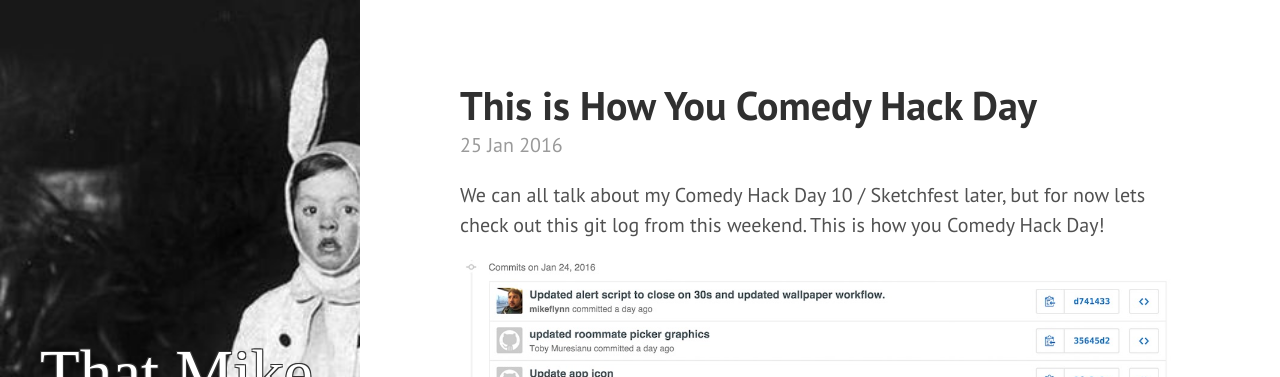
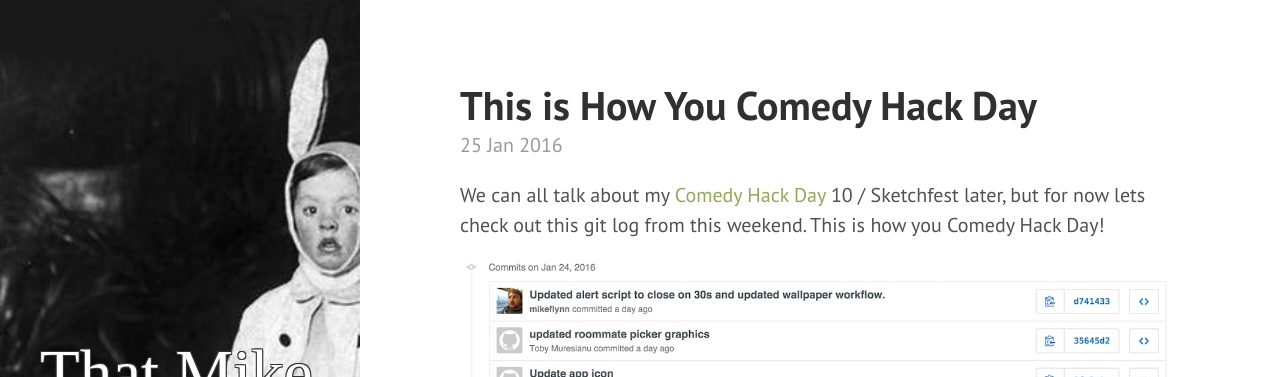
Before and after one commit to mikeflynn/thatmikeflynn.com-archive, a Jekyll site: the page built from _posts/2016-01-25-chd-10-git-log.md, in a window 1280 px wide and 900 px high. Shown: the top 377 px of the window. Built offline with Jekyll 4.4.1, drawn with Linux system fonts in a browser that asks for light colours; nearby versions of some CDN libraries; some web fonts are replaced; Markdown is read by kramdown in place of the engine named in the settings; some of the changed lines change nothing that is shown.

Commit message:
Forgot to add a link.

```diff
--- a/_posts/2016-01-25-chd-10-git-log.md
+++ b/_posts/2016-01-25-chd-10-git-log.md
@@ -6,6 +6,6 @@ tags:
 - Comedy Hack Day
 ---
 
-We can all talk about my Comedy Hack Day 10 / Sketchfest later, but for now lets check out this git log from this weekend. This is how you Comedy Hack Day!
+We can all talk about my [Comedy Hack Day](http://comedyhackday.org) 10 / Sketchfest later, but for now lets check out this git log from this weekend. This is how you Comedy Hack Day!
 
 ![image](/public/images/chd10-computerroommate-log.jpg "CHD 10 Computer Roommate git log")
```
